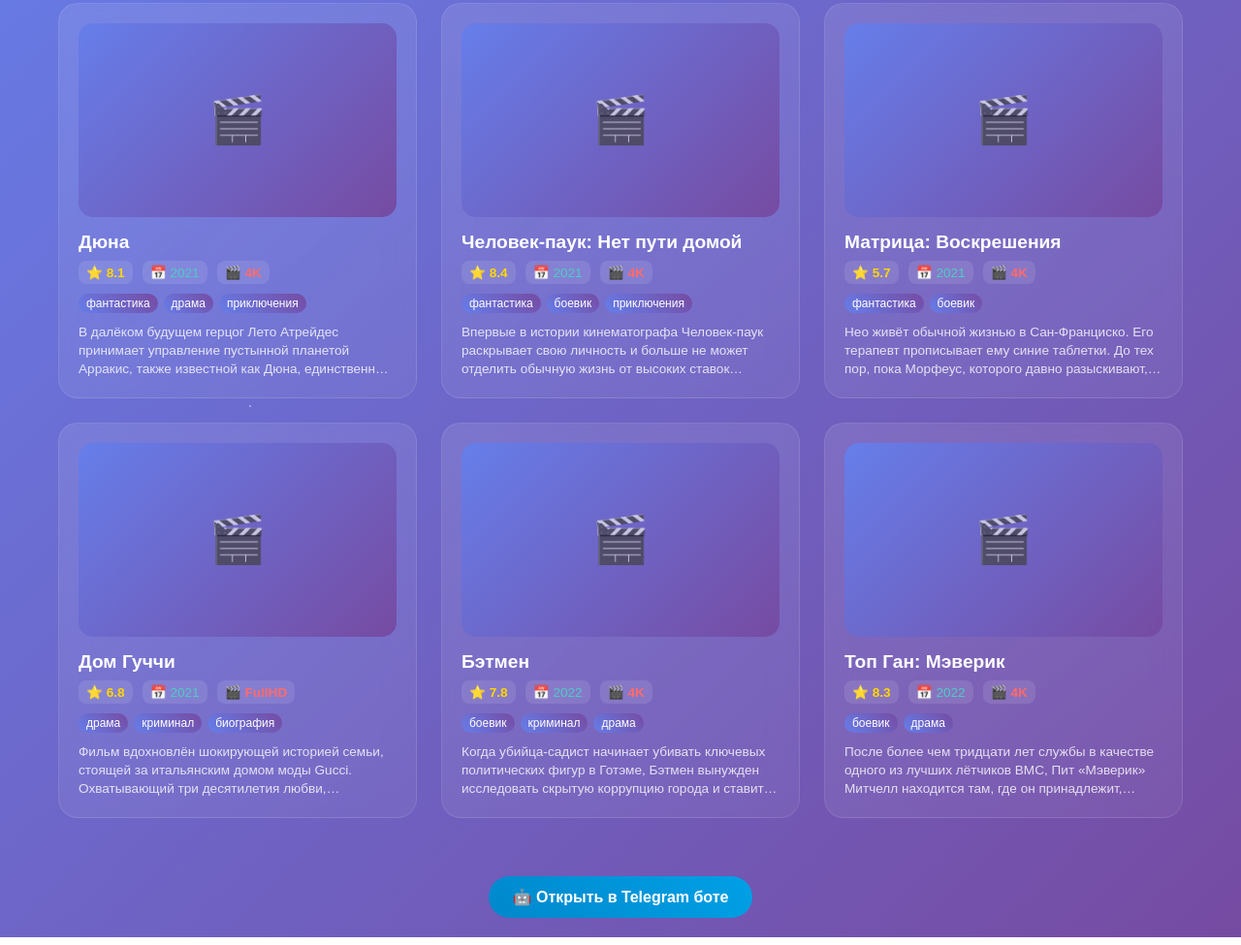
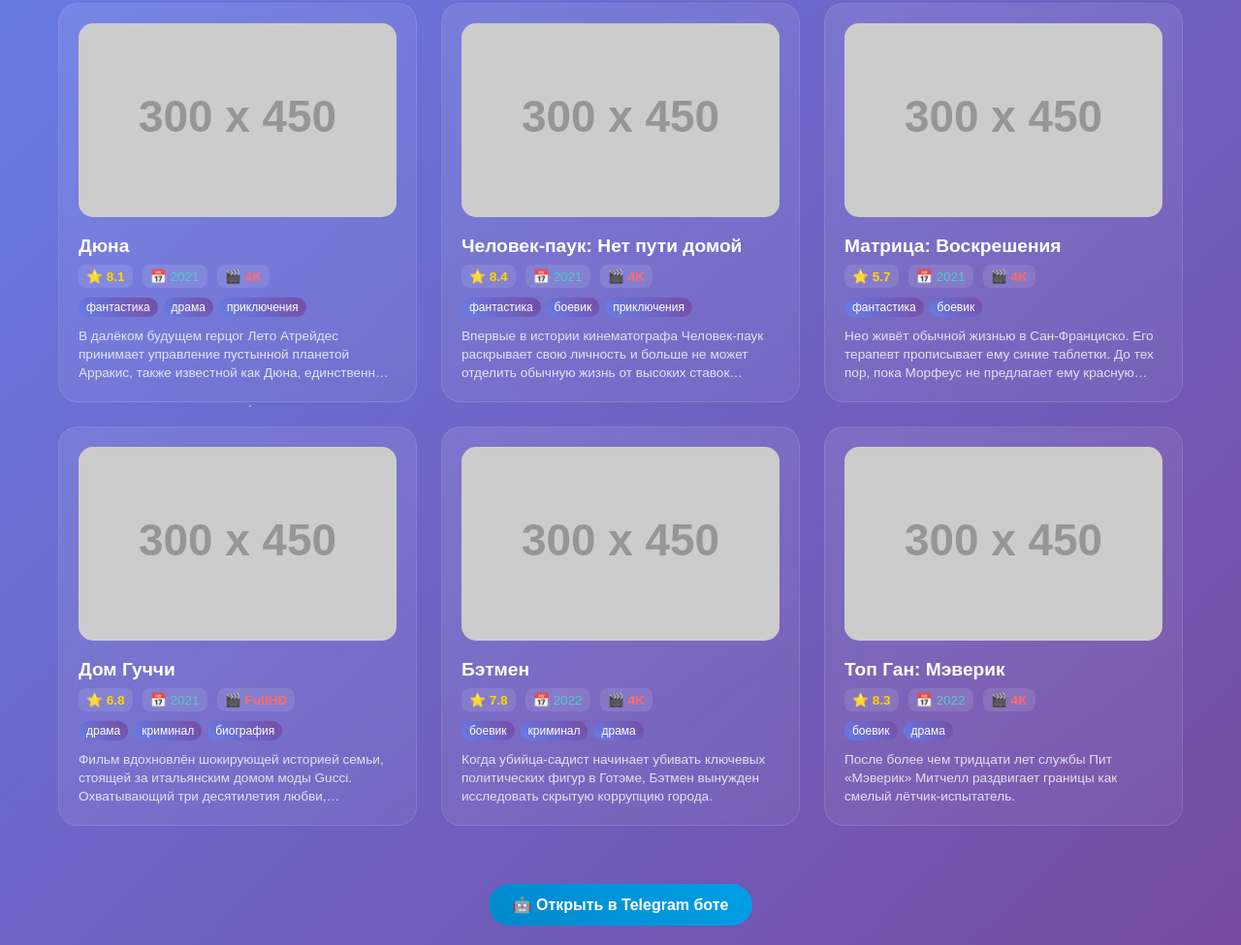
Before and after one commit to sokeim1/adpage, a plain HTML site: page main.html in a window 1280 px wide. Shown: the part 223-1198 px from the top of the page at 97% size. Drawn offline with Linux system fonts and the light colour scheme; placeholder pictures from the web are drawn by us.

Commit message:
Add files via upload

```diff
--- a/main.html
+++ b/main.html
@@ -434,7 +434,7 @@
     </div>
 
     <script>
-        // Примеры фильмов (в реальности можно загружать с API)
+        // Примеры фильмов с простыми постерами для демонстрации
         const movies = [
             {
                 id: 1,
@@ -443,8 +443,8 @@
                 rating: 8.1,
                 quality: "4K",
                 genres: ["фантастика", "драма", "приключения"],
-                poster: "https://images.weserv.nl/?url=https://avatars.mds.yandex.net/get-kinopoisk-image/1946459/bf93b465-1189-4155-9dd1-cb9fb5cb1bb5/600x900",
-                description: "В далёком будущем герцог Лето Атрейдес принимает управление пустынной планетой Арракис, также известной как Дюна, единственным источником самого ценного вещества во вселенной — «пряности». Когда предательство разрушает его семью, сын герцога Пол должен бежать в пустыню и присоединиться к таинственному племени фременов.",
+                poster: "https://via.placeholder.com/300x450/667eea/ffffff?text=ДЮНА",
+                description: "В далёком будущем герцог Лето Атрейдес принимает управление пустынной планетой Арракис, также известной как Дюна, единственным источником самого ценного вещества во вселенной — «пряности».",
                 country: "США, Канада"
             },
             {
@@ -454,8 +454,8 @@
                 rating: 8.4,
                 quality: "4K",
                 genres: ["фантастика", "боевик", "приключения"],
-                poster: "https://images.weserv.nl/?url=https://avatars.mds.yandex.net/get-kinopoisk-image/4303601/9b5c1b05-95cf-4f8b-9b91-1c9a0b9b3b3b/600x900",
-                description: "Впервые в истории кинематографа Человек-паук раскрывает свою личность и больше не может отделить обычную жизнь от высоких ставок супергероя. Когда Питер обращается за помощью к Доктору Стрэнджу, ставки становятся ещё более опасными, заставляя его узнать, что значит быть Человеком-пауком.",
+                poster: "https://via.placeholder.com/300x450/764ba2/ffffff?text=SPIDER-MAN",
+                description: "Впервые в истории кинематографа Человек-паук раскрывает свою личность и больше не может отделить обычную жизнь от высоких ставок супергероя.",
                 country: "США"
             },
             {
@@ -465,8 +465,8 @@
                 rating: 5.7,
                 quality: "4K",
                 genres: ["фантастика", "боевик"],
-                poster: "https://images.weserv.nl/?url=https://avatars.mds.yandex.net/get-kinopoisk-image/4774061/2c9c1b05-95cf-4f8b-9b91-1c9a0b9b3b3b/600x900",
-                description: "Нео живёт обычной жизнью в Сан-Франциско. Его терапевт прописывает ему синие таблетки. До тех пор, пока Морфеус, которого давно разыскивают, не предлагает ему красную таблетку и не открывает его разум для мира Матрицы.",
+                poster: "https://via.placeholder.com/300x450/ff6b6b/ffffff?text=MATRIX",
+                description: "Нео живёт обычной жизнью в Сан-Франциско. Его терапевт прописывает ему синие таблетки. До тех пор, пока Морфеус не предлагает ему красную таблетку.",
                 country: "США"
             },
             {
@@ -476,8 +476,8 @@
                 rating: 6.8,
                 quality: "FullHD",
                 genres: ["драма", "криминал", "биография"],
-                poster: null,
-                description: "Фильм вдохновлён шокирующей историей семьи, стоящей за итальянским домом моды Gucci. Охватывающий три десятилетия любви, предательства, упадка, мести и, в конечном счёте, убийства, фильм показывает, что имя значит всё.",
+                poster: "https://via.placeholder.com/300x450/4ecdc4/ffffff?text=GUCCI",
+                description: "Фильм вдохновлён шокирующей историей семьи, стоящей за итальянским домом моды Gucci. Охватывающий три десятилетия любви, предательства и убийства.",
                 country: "США, Великобритания"
             },
             {
@@ -487,8 +487,8 @@
                 rating: 7.8,
                 quality: "4K",
                 genres: ["боевик", "криминал", "драма"],
-                poster: "https://images.weserv.nl/?url=https://avatars.mds.yandex.net/get-kinopoisk-image/4774061/3c9c1b05-95cf-4f8b-9b91-1c9a0b9b3b3b/600x900",
-                description: "Когда убийца-садист начинает убивать ключевых политических фигур в Готэме, Бэтмен вынужден исследовать скрытую коррупцию города и ставить под сомнение причастность своей семьи.",
+                poster: "https://via.placeholder.com/300x450/45b7d1/ffffff?text=BATMAN",
+                description: "Когда убийца-садист начинает убивать ключевых политических фигур в Готэме, Бэтмен вынужден исследовать скрытую коррупцию города.",
                 country: "США"
             },
             {
@@ -498,8 +498,8 @@
                 rating: 8.3,
                 quality: "4K",
                 genres: ["боевик", "драма"],
-                poster: null,
-                description: "После более чем тридцати лет службы в качестве одного из лучших лётчиков ВМС, Пит «Мэверик» Митчелл находится там, где он принадлежит, раздвигая границы как смелый лётчик-испытатель и уклоняясь от повышения в звании, которое заземлило бы его.",
+                poster: "https://via.placeholder.com/300x450/96ceb4/ffffff?text=TOP+GUN",
+                description: "После более чем тридцати лет службы Пит «Мэверик» Митчелл раздвигает границы как смелый лётчик-испытатель.",
                 country: "США"
             }
         ];
```
